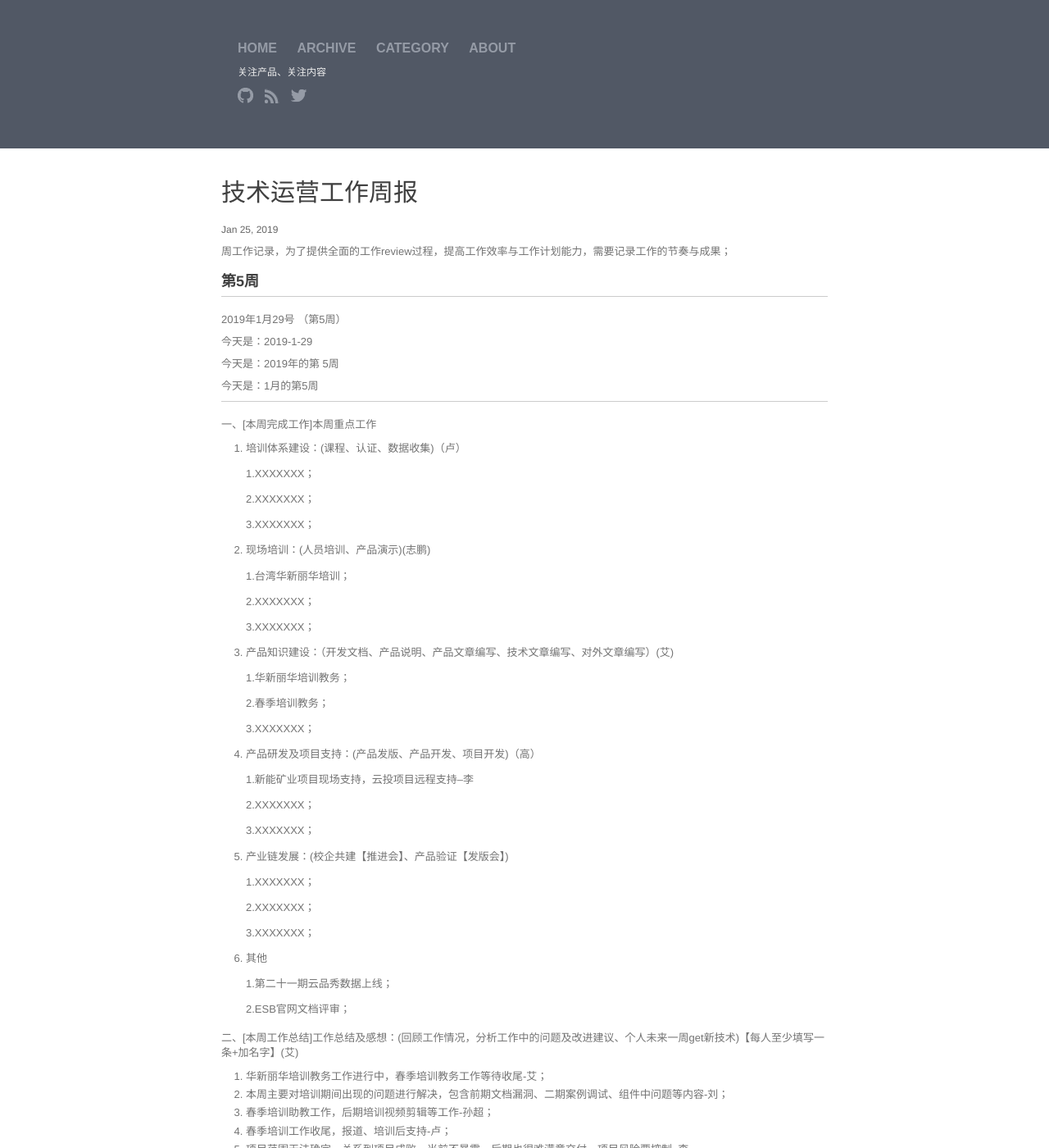
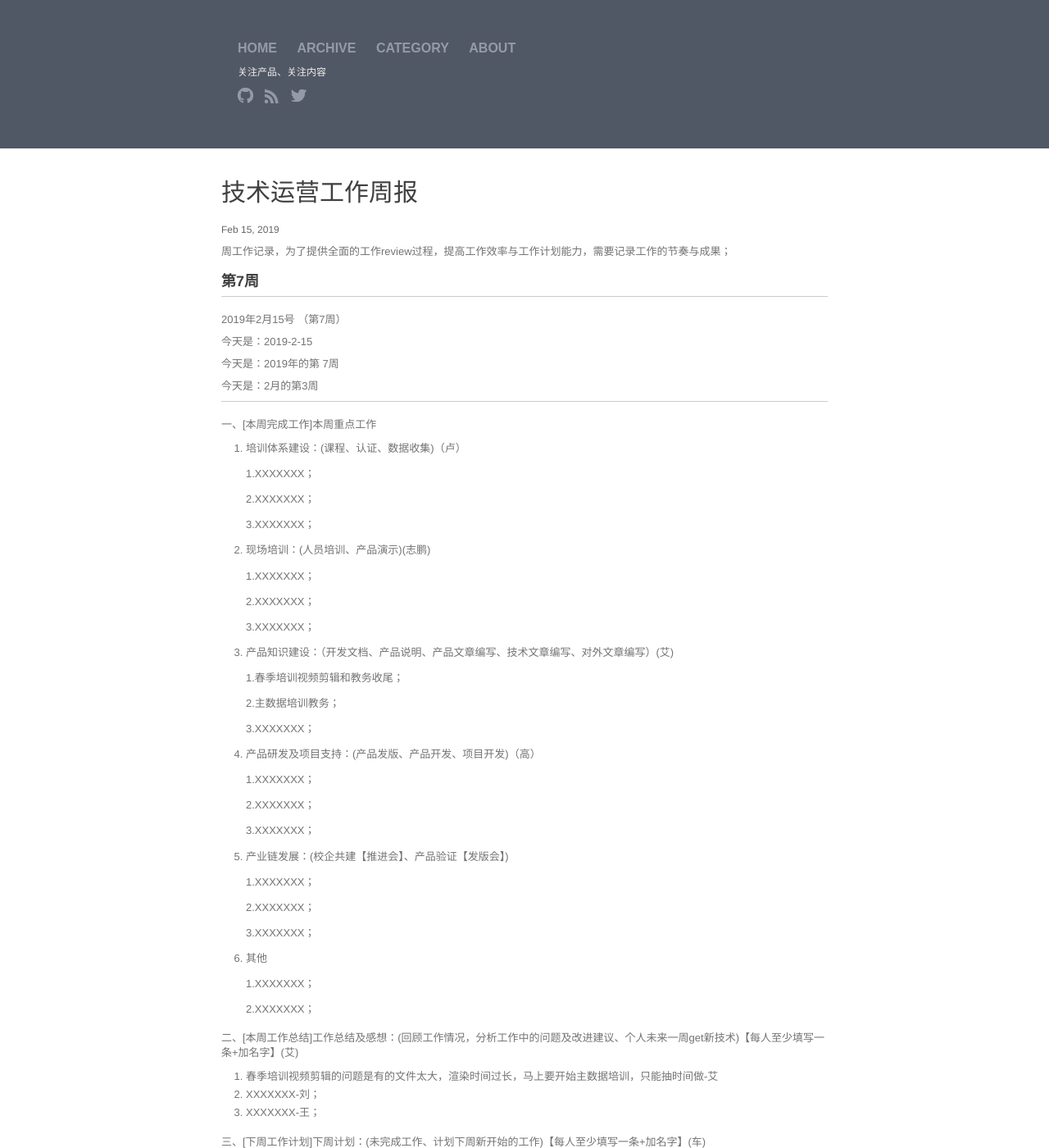
Before and after one commit to walllFlower/blog, a Jekyll site: the page built from _posts/2018-07-17-day_report_cxz.md, in a window 1280 px wide and 1400 px high. Shown: the whole window at 82% size. Built offline with Jekyll 4.4.1, drawn with Linux system fonts in a browser that asks for light colours; comment, search, counter and statistics services are not loaded; some of the changed text lies outside the part shown.

Commit message:
Update 2018-07-17-day_report_cxz.md

```diff
--- a/_posts/2018-07-17-day_report_cxz.md
+++ b/_posts/2018-07-17-day_report_cxz.md
@@ -1,11 +1,86 @@
 ---
 layout: post
 title:  "技术运营工作周报"
-date:   2019-1-25 14:57:32
+date:   2019-2-15 14:57:32
 categories: 技术运营工作周报
 ---
 
 周工作记录，为了提供全面的工作review过程，提高工作效率与工作计划能力，需要记录工作的节奏与成果；
+
+###  第7周
+
+***
+
+2019年2月15号 （第7周）
+
+今天是：2019-2-15
+
+今天是：2019年的第 7周
+
+今天是：2月的第3周
+
+***
+
+一、[本周完成工作]本周重点工作
+
+1. 培训体系建设：(课程、认证、数据收集)（卢）
+
+    1.XXXXXXX；
+
+    2.XXXXXXX；
+
+    3.XXXXXXX；
+
+2. 现场培训：(人员培训、产品演示)(志鹏)
+
+    1.XXXXXXX；
+
+    2.XXXXXXX；
+
+    3.XXXXXXX；
+
+3. 产品知识建设：（开发文档、产品说明、产品文章编写、技术文章编写、对外文章编写）(艾)
+
+    1.春季培训视频剪辑和教务收尾；
+
+    2.主数据培训教务；
+
+    3.XXXXXXX；
+
+4. 产品研发及项目支持：(产品发版、产品开发、项目开发)（高）
+
+    1.XXXXXXX；
+
+    2.XXXXXXX；
+
+    3.XXXXXXX；
+
+5. 产业链发展：(校企共建【推进会】、产品验证【发版会】)
+
+    1.XXXXXXX；
+
+    2.XXXXXXX；
+
+    3.XXXXXXX；
+
+6. 其他
+
+    1.XXXXXXX；
+
+    2.XXXXXXX；
+
+二、[本周工作总结]工作总结及感想：(回顾工作情况，分析工作中的问题及改进建议、个人未来一周get新技术)【每人至少填写一条+加名字】(艾)
+
+1. 春季培训视频剪辑的问题是有的文件太大，渲染时间过长，马上要开始主数据培训，只能抽时间做-艾
+2. XXXXXXX-刘；
+3. XXXXXXX-王；
+
+三、[下周工作计划]下周计划：(未完成工作、计划下周新开始的工作)【每人至少填写一条+加名字】(车)
+
+1. 春季培训视频剪辑；主数据培训教务-艾
+2. XXXXXXX；
+3. XXXXXXX；
+
 
 ###  第5周
 
```
